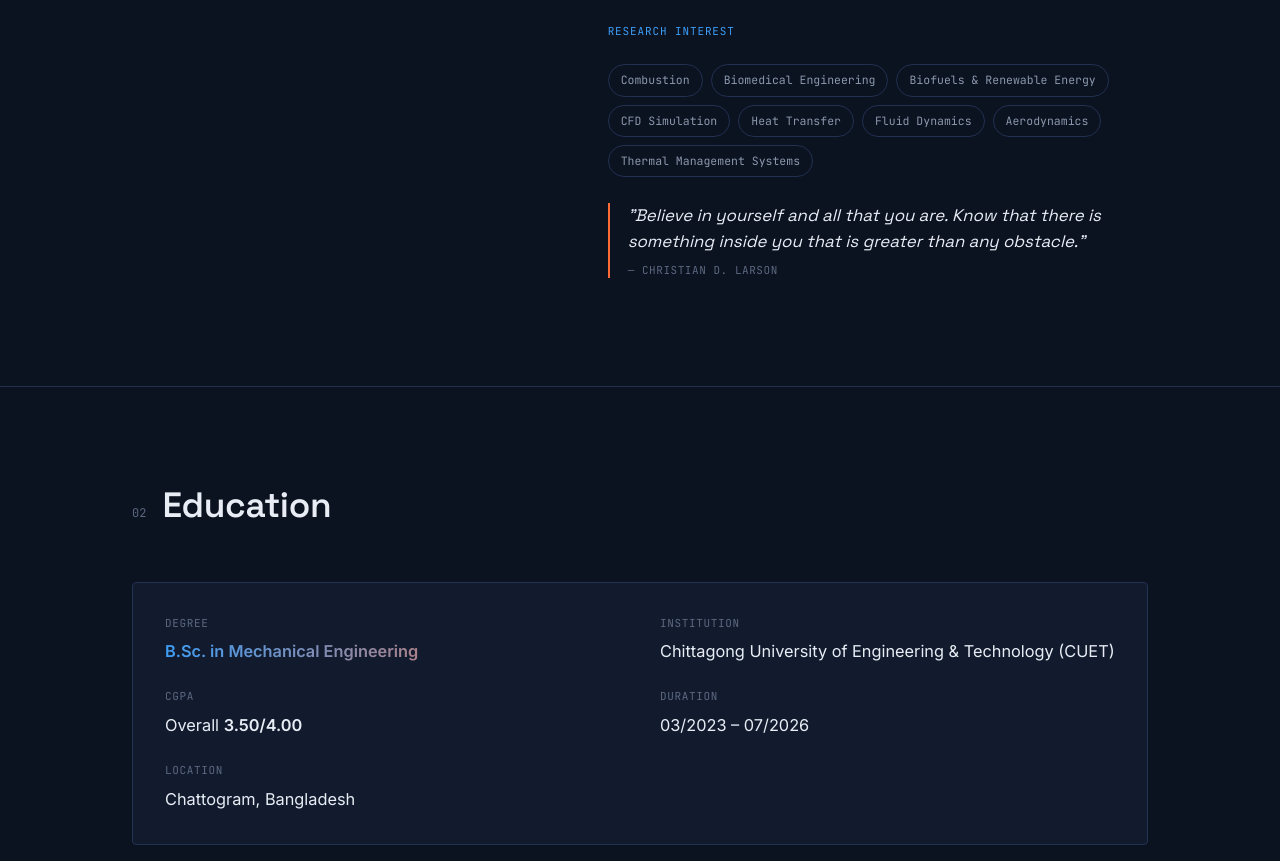
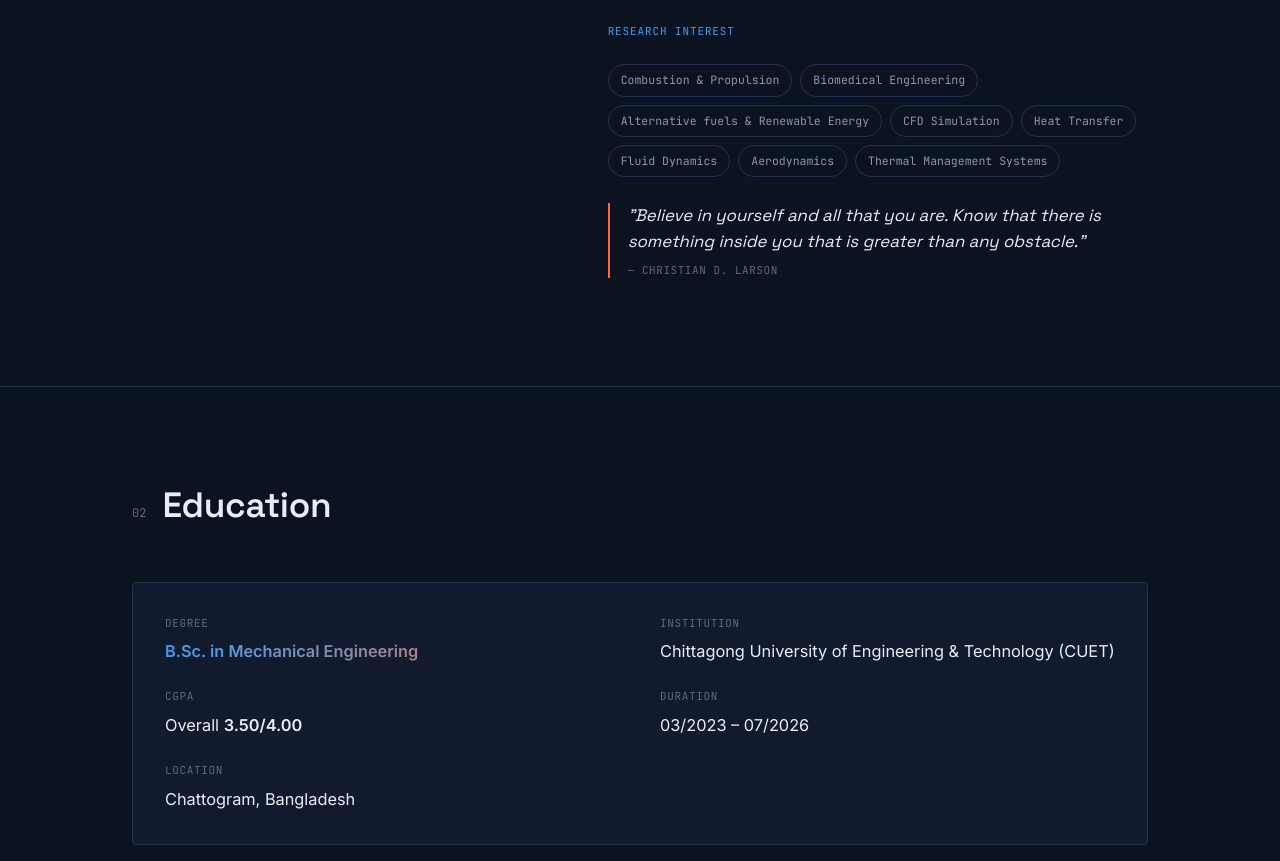
Before and after one commit to kawsar-4hmed/kawsar-4hmed.github.io, a plain HTML site: page index.html in a window 1280 px wide. Shown: the part 1410-2271 px from the top of the page. Drawn offline with Linux system fonts and the light colour scheme.

Commit message:
Add files via upload

```diff
--- a/index.html
+++ b/index.html
@@ -563,9 +563,9 @@
         <p>Outside research, I've worked hands-on as part of the CAMS aerodynamics team on <strong>Bijoy-71</strong>, a Formula Student race car built to FSAE rulebook standards, contributing to <strong>chassis design and aerodynamics</strong>, and served as Treasurer or Finance Secretary across several CUET student societies. I'm now looking for graduate research opportunities where I can take my CFD work further, alongside the broader set of interests listed below.</p>
         <div class="abstract-label" style="margin-top:26px">Research Interest</div>
         <div class="tags">
-          <span class="tag">Combustion</span>
+          <span class="tag">Combustion &amp; Propulsion</span>
           <span class="tag">Biomedical Engineering</span>
-          <span class="tag">Biofuels &amp; Renewable Energy</span>
+          <span class="tag">Alternative fuels &amp; Renewable Energy</span>
           <span class="tag">CFD Simulation</span>
           <span class="tag">Heat Transfer</span>
           <span class="tag">Fluid Dynamics</span>
```
